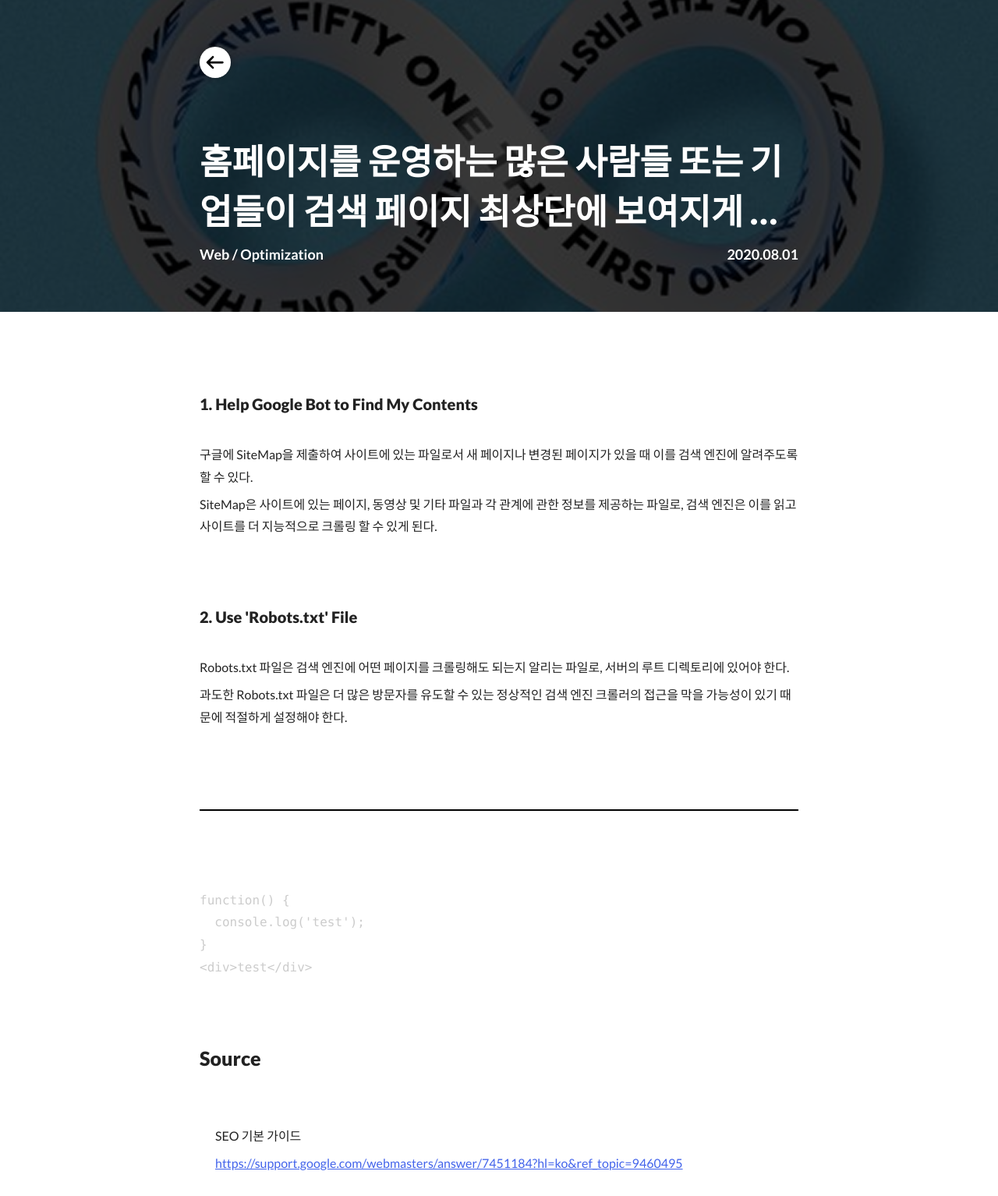
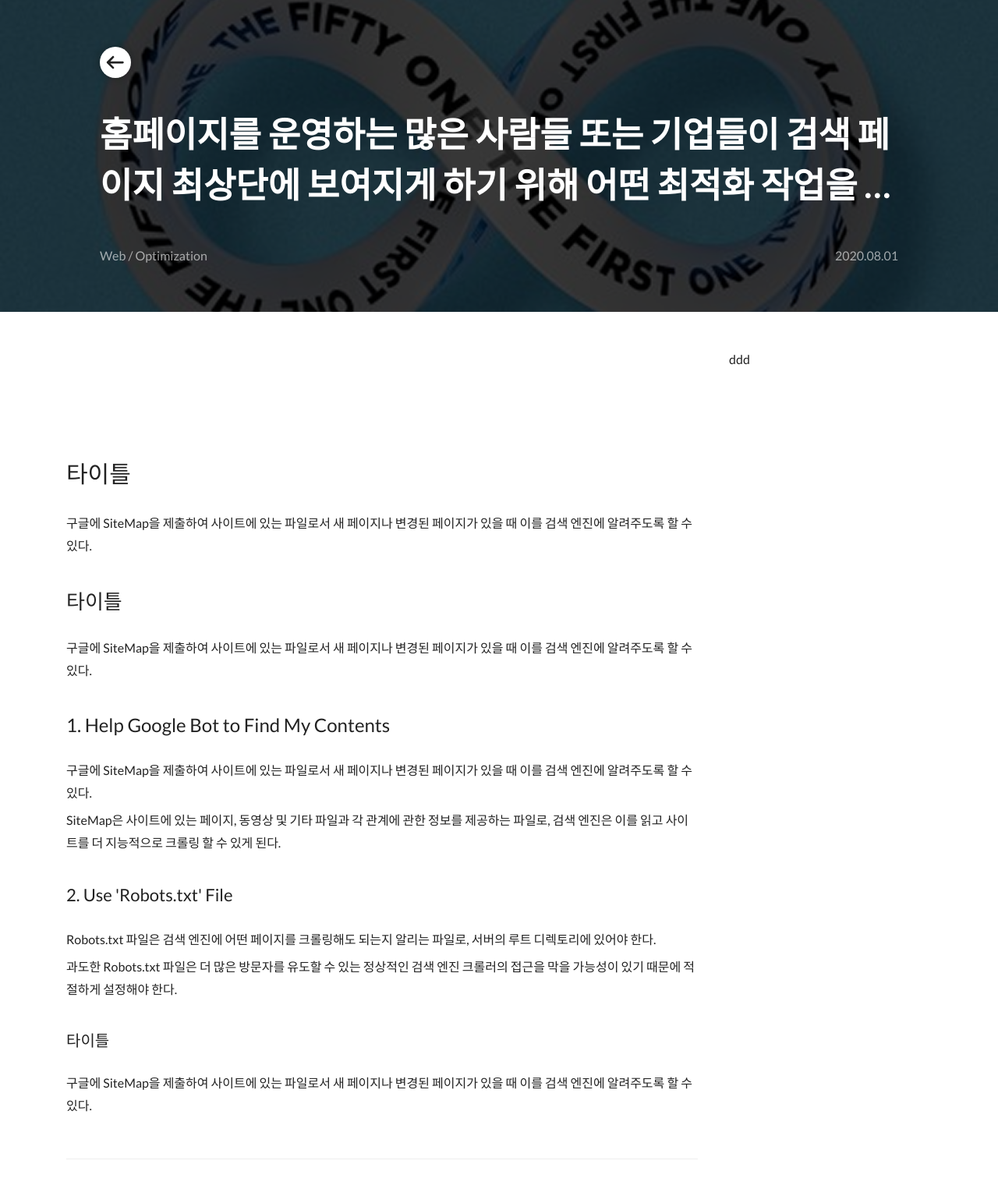
Before and after one commit to The51DTSet/The51DTSet.github.io, a Gatsby site: page /test12/ in a window 1280 px wide. Shown: the top 1534 px of the page at 78% size. Built offline with nearby package versions, Linux system fonts and the light colour scheme; Gatsby itself is replaced by a stand-in of ours; some packages are replaced by stand-ins of ours; a web font is replaced by a local one.

Commit message:
작업중

````diff
--- a/contents/test12.md
+++ b/contents/test12.md
@@ -6,19 +6,39 @@ summary: '홈페이지를 운영하는 많은 사람들 또는 기업들이 검
 thumbnail: './03.png'
 ---
 
+# 타이틀
+
+구글에 SiteMap을 제출하여 사이트에 있는 파일로서 새 페이지나 변경된 페이지가 있을 때 이를 검색 엔진에 알려주도록 할 수 있다.
+
+## 타이틀
+
+구글에 SiteMap을 제출하여 사이트에 있는 파일로서 새 페이지나 변경된 페이지가 있을 때 이를 검색 엔진에 알려주도록 할 수 있다.
+
 ### 1. Help Google Bot to Find My Contents
 
 구글에 SiteMap을 제출하여 사이트에 있는 파일로서 새 페이지나 변경된 페이지가 있을 때 이를 검색 엔진에 알려주도록 할 수 있다.
 
 SiteMap은 사이트에 있는 페이지, 동영상 및 기타 파일과 각 관계에 관한 정보를 제공하는 파일로, 검색 엔진은 이를 읽고 사이트를 더 지능적으로 크롤링 할 수 있게 된다.
 
-### 2. Use 'Robots.txt' File
+#### 2. Use 'Robots.txt' File
 
 Robots.txt 파일은 검색 엔진에 어떤 페이지를 크롤링해도 되는지 알리는 파일로, 서버의 루트 디렉토리에 있어야 한다.
 
 과도한 Robots.txt 파일은 더 많은 방문자를 유도할 수 있는 정상적인 검색 엔진 크롤러의 접근을 막을 가능성이 있기 때문에 적절하게 설정해야 한다.
 
+##### 타이틀
+
+구글에 SiteMap을 제출하여 사이트에 있는 파일로서 새 페이지나 변경된 페이지가 있을 때 이를 검색 엔진에 알려주도록 할 수 있다.
+
 ---
+
+- 구글에 SiteMap을 제출하여 사이트에 있는 파일로서 새 페이지나 변경된 페이지가 있을 때 이를 검색 엔진에 알려주도록 할 수 있다.
+  - 구글에 SiteMap을 제출하여 사이트에 있는 파일로서 새 페이지나 변경된 페이지가 있을 때 이를 검색 엔진에 알려주도록 할 수 있다.
+    - 구글에 SiteMap을 제출하여 사이트에 있는 파일로서 새 페이지나 변경된 페이지가 있을 때 이를 검색 엔진에 알려주도록 할 수 있다.
+      - 구글에 SiteMap을 제출하여 사이트에 있는 파일로서 새 페이지나 변경된 페이지가 있을 때 이를 검색 엔진에 알려주도록 할 수 있다.
+        - 구글에 SiteMap을 제출하여 사이트에 있는 파일로서 새 페이지나 변경된 페이지가 있을 때 이를 검색 엔진에 알려주도록 할 수 있다.
+          - 구글에 SiteMap을 제출하여 사이트에 있는 파일로서 새 페이지나 변경된 페이지가 있을 때 이를 검색 엔진에 알려주도록 할 수 있다.
+            - 구글에 SiteMap을 제출하여 사이트에 있는 파일로서 새 페이지나 변경된 페이지가 있을 때 이를 검색 엔진에 알려주도록 할 수 있다.
 
 ```js
 function() {
--- a/src/components/Post/PostHead.tsx
+++ b/src/components/Post/PostHead.tsx
@@ -14,11 +14,7 @@ const PostHead: FunctionComponent<PostHeadProps> = function ({
 }) {
   return (
     <div className="post-head">
-      <GatsbyImage
-        image={thumbnail}
-        alt="thumbnail"
-        className="post-head-image"
-      />
+      <GatsbyImage image={thumbnail} alt="thumbnail" className="post-head-bg" />
       <PostHeadInfo title={title} date={date} categories={categories} />
     </div>
   )
--- a/src/components/Post/PostHeadInfo.tsx
+++ b/src/components/Post/PostHeadInfo.tsx
@@ -16,7 +16,8 @@ const PostHeadInfo: FunctionComponent<PostHeadInfoProps> = function ({
   const goBackPage = () => window.history.back()
 
   return (
-    <div className="post-head-inner">
+    <div className="post-head-info">
+      <div className="inner">
         <button type="button" onClick={goBackPage} className="btn-back">
           <FontAwesomeIcon icon={faArrowLeft} />
         </button>
@@ -26,6 +27,7 @@ const PostHeadInfo: FunctionComponent<PostHeadInfoProps> = function ({
           <div>{date}</div>
         </div>
       </div>
+    </div>
   )
 }
 
--- a/src/styles/_post-view.scss
+++ b/src/styles/_post-view.scss
@@ -3,55 +3,62 @@
 .post-head {
   position: relative;
   width: 100%;
-  height: 400px;
+  height: 40rem;
 
-  .post-head-image {
+  .post-head-bg {
     position: absolute;
     width: 100%;
-    height: 400px;
+    height: 100%;
     object-fit: cover;
     filter: brightness(0.25);
   }
 
-  .post-head-inner {
+  .post-head-info {
     position: relative;
     z-index: 2;
-    display: flex;
-    flex-direction: column;
-    width: 768px;
     height: 100%;
-    margin: 0 auto;
     padding: 60px 0;
     color: #fff;
+
+    .inner {
+      display: flex;
+      flex-direction: column;
+      gap: 4rem;
+      max-width: 1024px;
+      height: 100%;
+      margin: 0 auto;
+    }
   }
 
   .btn-back {
-    display: grid;
-    place-items: center;
-    width: 40px;
-    height: 40px;
+    flex: 0 0 4rem;
+    display: flex;
+    align-items: center;
+    justify-content: center;
+    width: 4rem;
+    aspect-ratio: 1;
+    font-size: 2.2rem;
+    color: var(--fc-default);
     border-radius: 50%;
-    background: #ffffff;
-    color: #000000;
-    font-size: 2.2rem;
-    cursor: pointer;
     box-shadow: 0 0 10px rgba(0, 0, 0, 0.3);
+    background: #fff;
   }
 
   .post-title {
     font-size: 45px;
-    font-weight: 800;
+    font-weight: 700;
+    @include clamp(2);
     margin-top: auto;
-    @include clamp(2);
   }
 
   .post-info {
     display: flex;
     justify-content: space-between;
     align-items: center;
-    margin-top: 10px;
-    font-size: 18px;
-    font-weight: 700;
+    font-size: 1.6rem;
+    font-weight: 500;
+    opacity: 0.6;
+    margin-top: 1.6rem;
   }
 }
 
@@ -59,14 +66,14 @@
   // Renderer Style
   display: flex;
   flex-direction: column;
-  width: 768px;
+  // width: 1024px;
   margin: 0 auto;
   padding: 100px 0;
   word-break: break-all;
 
   // Markdown Style
   line-height: 1.8;
-  font-size: 16px;
+  font-size: 1.6rem;
   font-weight: 400;
 
   // Apply Padding Attribute to All Elements
@@ -78,8 +85,8 @@
   h1,
   h2,
   h3 {
-    font-weight: 800;
-    margin-bottom: 30px;
+    // font-weight: 800;
+    // margin-bottom: 30px;
   }
 
   * + h1,
@@ -91,19 +98,43 @@
   hr + h1,
   hr + h2,
   hr + h3 {
-    margin-top: 0;
+    // margin-top: 0;
   }
 
   h1 {
-    font-size: 30px;
+    font-size: 3rem;
+    font-weight: 500;
+    margin: 3rem 0 2rem;
   }
 
   h2 {
-    font-size: 25px;
+    font-size: 2.6rem;
+    font-weight: 500;
+    margin: 3rem 0 2rem;
   }
 
   h3 {
-    font-size: 20px;
+    font-size: 2.4rem;
+    font-weight: 500;
+    margin: 3rem 0 2rem;
+  }
+
+  h4 {
+    font-size: 2.2rem;
+    font-weight: 500;
+    margin: 3rem 0 2rem;
+  }
+
+  h5 {
+    font-size: 2rem;
+    font-weight: 500;
+    margin: 3rem 0 2rem;
+  }
+
+  h6 {
+    font-size: 2rem;
+    font-weight: 500;
+    margin: 3rem 0 2rem;
   }
 
   // Adjust Quotation Element Style
@@ -117,14 +148,39 @@
   // Adjust List Element Style
   ol,
   ul {
-    margin-left: 20px;
-    padding: 30px 0;
+    padding-inline-start: 1.75rem;
+    padding: 0 0 1rem 2rem;
+    list-style-type: disc;
+
+    li {
+      list-style-type: disc;
+      padding-left: 0.25rem;
+      margin: 0.25rem 0;
+
+      ul {
+        list-style-type: circle;
+
+        li {
+          list-style-type: circle;
+
+          ul {
+            list-style-type: square;
+
+            li {
+              list-style-type: square;
+            }
+          }
+        }
+      }
+    }
   }
 
   // Adjust Horizontal Rule style
   hr {
-    border: 1px solid #000000;
-    margin: 100px 0;
+    margin: 50px 0;
+    padding: 0;
+    border: 0 none;
+    border-top: 1px solid var(--bc-sub);
   }
 
   // Adjust Link Element Style
@@ -174,17 +230,20 @@
     }
 
     hr {
-      margin: 50px 0;
+      // margin: 50px 0;
+      // padding: 0;
+      // background: transparent;
+      // border: 0 none;
     }
   }
 }
 
 .comment-wrapper {
-  max-width: 768px;
-  margin: 0 auto;
+  // max-width: 768px;
+  // margin: 0 auto;
 
   .utterances {
-    width: 100%;
+    // width: 100%;
     max-width: none;
   }
 }
@@ -192,10 +251,6 @@
 @media (width <= 850px) {
   .post-head {
     height: 300px;
-
-    .post-head-image {
-      height: 300px;
-    }
 
     .post-head-inner {
       width: 100%;
--- a/src/templates/post_template.tsx
+++ b/src/templates/post_template.tsx
@@ -54,8 +54,15 @@ const PostTemplate: FunctionComponent<PostTemplateProps> = function ({
         categories={categories}
         thumbnail={gatsbyImageData}
       />
-      <PostContent html={html} />
-      <CommentWidget />
+      <div id="container">
+        <div id="contents">
+          <div className="contents-left">
+            <PostContent html={html} />
+            <CommentWidget />
+          </div>
+          <div className="contents-right">ddd</div>
+        </div>
+      </div>
     </Template>
   )
 }
````
Also changed, not shown: src/styles/_common.scss (+12 -0 lines), README.md. Lines whose indentation alone changed are shown as unchanged.
